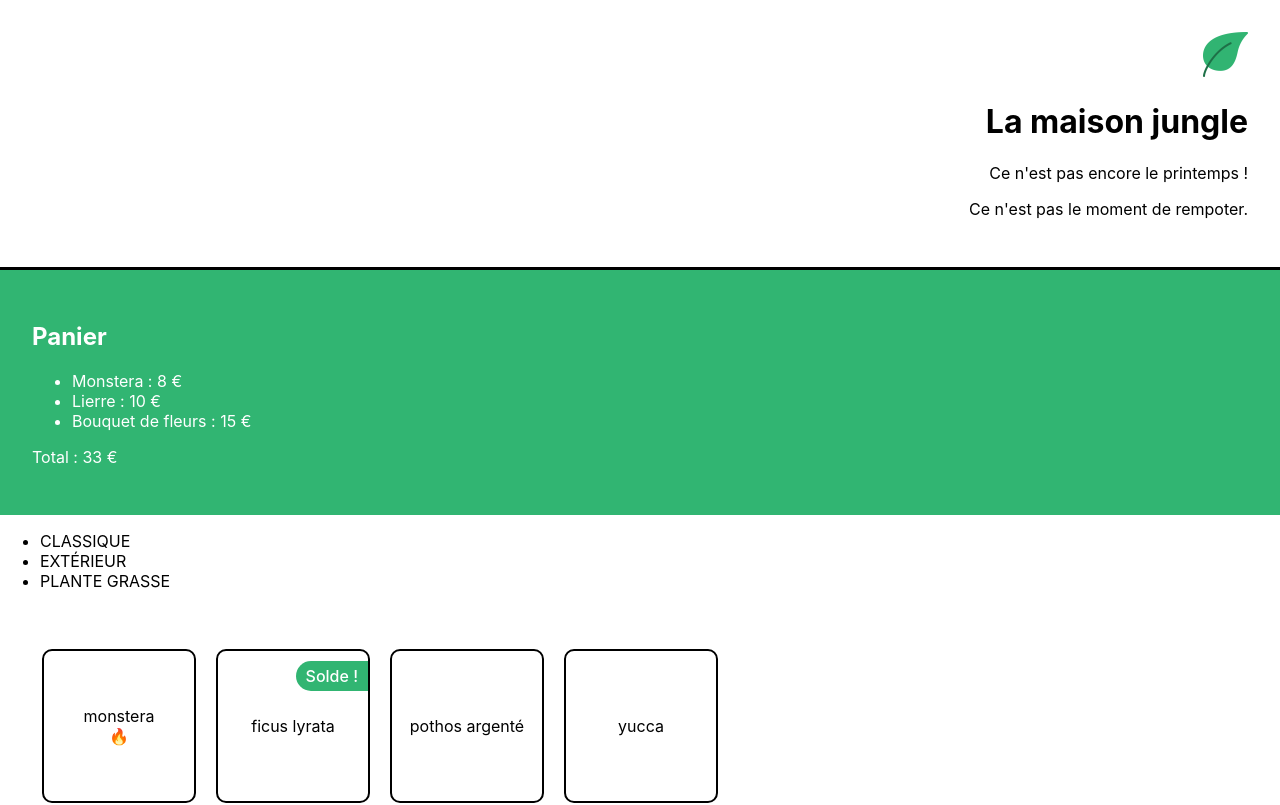
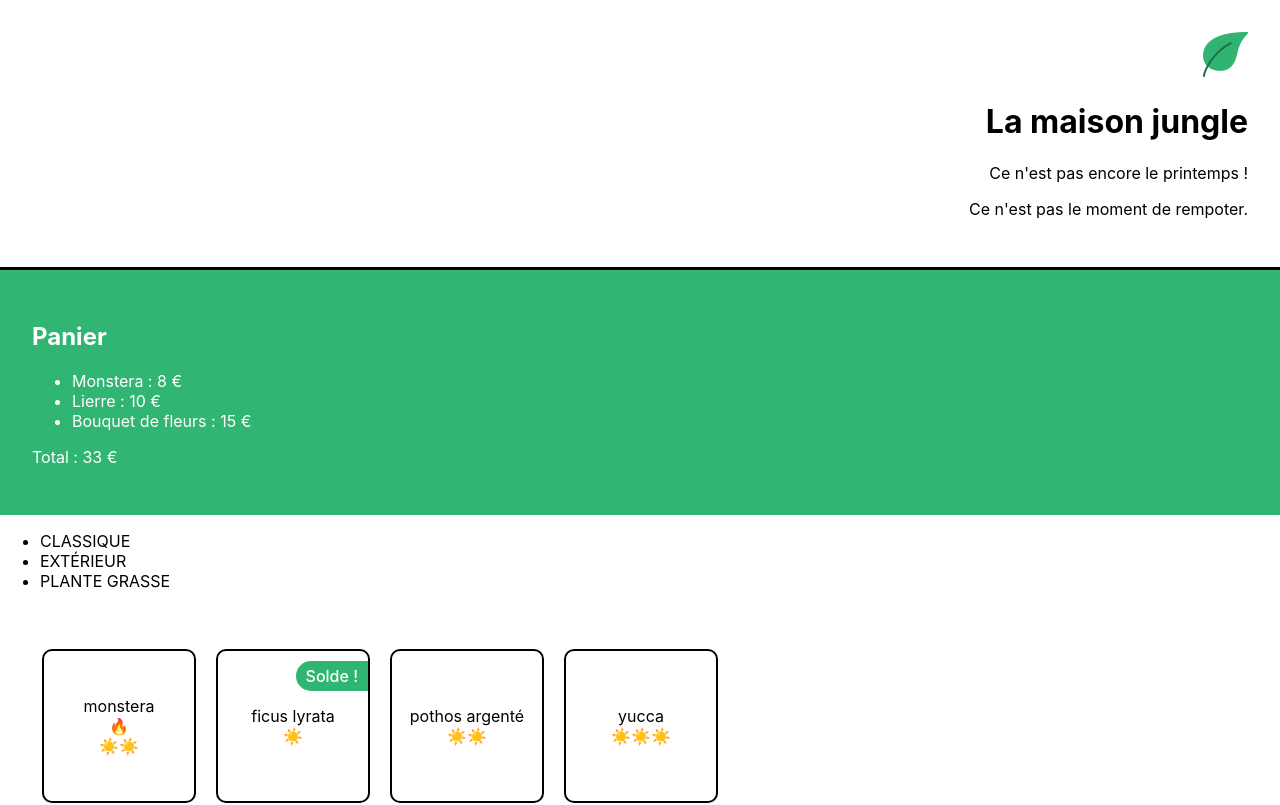
Before and after one commit to Philpof/la-maison-jungle, a React (Create React App) app: page / in a window 1280 px wide. Shown: the top 805 px of the page. Built offline with nearby package versions, Linux system fonts and the light colour scheme.

Commit message:
Réutilisez vos composants avec les props (1)

```diff
--- /dev/null
+++ b/src/components/CareScale.js
@@ -0,0 +1,15 @@
+function CareScale(props) {
+    const scaleValue = props.needLight
+
+    const range = [1, 2, 3]
+
+    return (
+        <div>
+            {range.map((rangeElem) =>
+                scaleValue >= rangeElem ? <span key={rangeElem.toString()}>☀️</span> : null
+            )}
+        </div>
+    )
+}
+
+export default CareScale
--- a/src/components/Cart.js
+++ b/src/components/Cart.js
@@ -5,7 +5,8 @@ function Cart() {
     const ivyPrice = 10
     const flowerPrice = 15
 
-    return (<div className='lmj-cart'>
+    return (
+        <div className='lmj-cart'>
             <h2>Panier</h2>
             <ul>
                 <li>Monstera : {monsteraPrice} €</li>
@@ -13,7 +14,8 @@ function Cart() {
                 <li>Bouquet de fleurs : {flowerPrice} €</li>
             </ul>
             <p>Total : {monsteraPrice + ivyPrice + flowerPrice } € </p>
-    </div>)
+        </div>
+    )
 }
 
 export default Cart
--- a/src/components/ShoppingList.js
+++ b/src/components/ShoppingList.js
@@ -1,5 +1,7 @@
 import { plantList } from '../datas/plantList'
 import '../styles/ShoppingList.css'
+import CareScale from './CareScale'
+
 
 function ShoppingList() {
 
@@ -7,6 +9,7 @@ function ShoppingList() {
         acc.includes(plant.category) ? acc : acc.concat(plant.category),
         []
     )
+
 
     return (
         <div>
@@ -20,7 +23,9 @@ function ShoppingList() {
                     <li key={plant.id} className='lmj-plant-item'>
                         {plant.name}
                         {plant.isBestSale && <span>🔥</span>}
-                        {plant.isSpecialOffer && <span className='lmj-sales'>Solde !</span>}</li>
+                        {plant.isSpecialOffer && <span className='lmj-sales'>Solde !</span>}
+                        <CareScale needLight={plant.light} />
+                    </li>
                 ))}
             </ul>
         </div>
--- a/src/datas/plantList.js
+++ b/src/datas/plantList.js
@@ -4,62 +4,71 @@ export const plantList = [
 		category: 'classique',
 		id: '1ed',
         isBestSale: true,
-		isSpecialOffer: false
+		isSpecialOffer: false,
+		light: 2
 	},
 	{
 		name: 'ficus lyrata',
 		category: 'classique',
 		id: '2ab',
         isBestSale: false,
-		isSpecialOffer: true
+		isSpecialOffer: true,
+		light: 1
 	},
 	{
 		name: 'pothos argenté',
 		category: 'classique',
 		id: '3sd',
         isBestSale: false,
-		isSpecialOffer: false
+		isSpecialOffer: false,
+		light: 2
 	},
 	{
 		name: 'yucca',
 		category: 'classique',
 		id: '4kk',
         isBestSale: false,
-		isSpecialOffer: false
+		isSpecialOffer: false,
+		light: 3
 	},
 	{
 		name: 'olivier',
 		category: 'extérieur',
 		id: '5pl',
         isBestSale: false,
-		isSpecialOffer: true
+		isSpecialOffer: true,
+		light: 1
 	},
 	{
 		name: 'géranium',
 		category: 'extérieur',
 		id: '6uo',
         isBestSale: true,
-		isSpecialOffer: true
+		isSpecialOffer: true,
+		light: 2
 	},
 	{
 		name: 'basilique',
 		category: 'extérieur',
 		id: '7ie',
         isBestSale: false,
-		isSpecialOffer: false
+		isSpecialOffer: false,
+		light: 3
 	},
 	{
 		name: 'aloe',
 		category: 'plante grasse',
 		id: '8fp',
         isBestSale: false,
-		isSpecialOffer: true
+		isSpecialOffer: true,
+		light: 3
 	},
 	{
 		name: 'succulente',
 		category: 'plante grasse',
 		id: '9vn',
         isBestSale: true,
-		isSpecialOffer: false
+		isSpecialOffer: false,
+		light: 2
 	}
 ]
```
Lines whose indentation alone changed are shown as unchanged.
